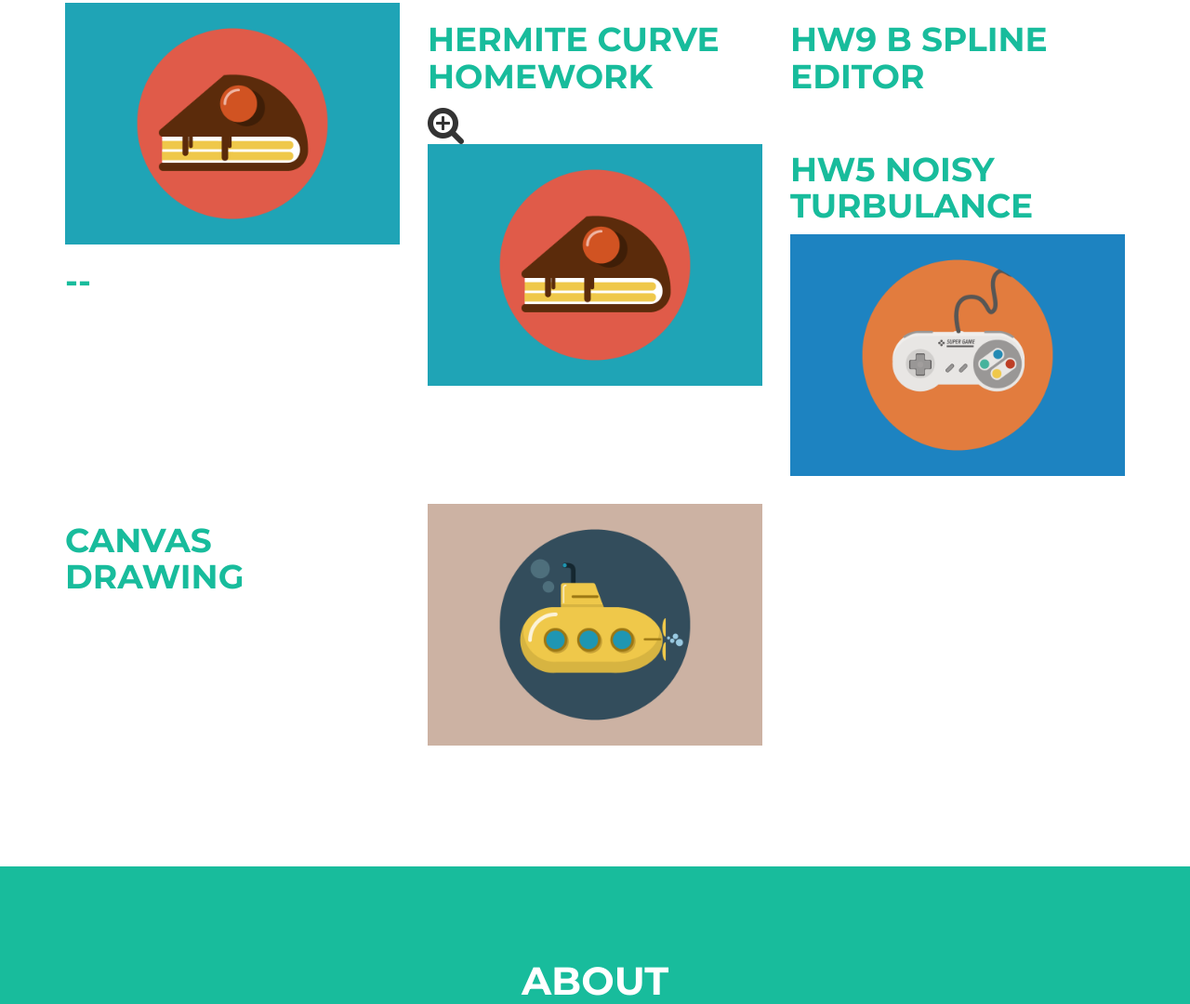
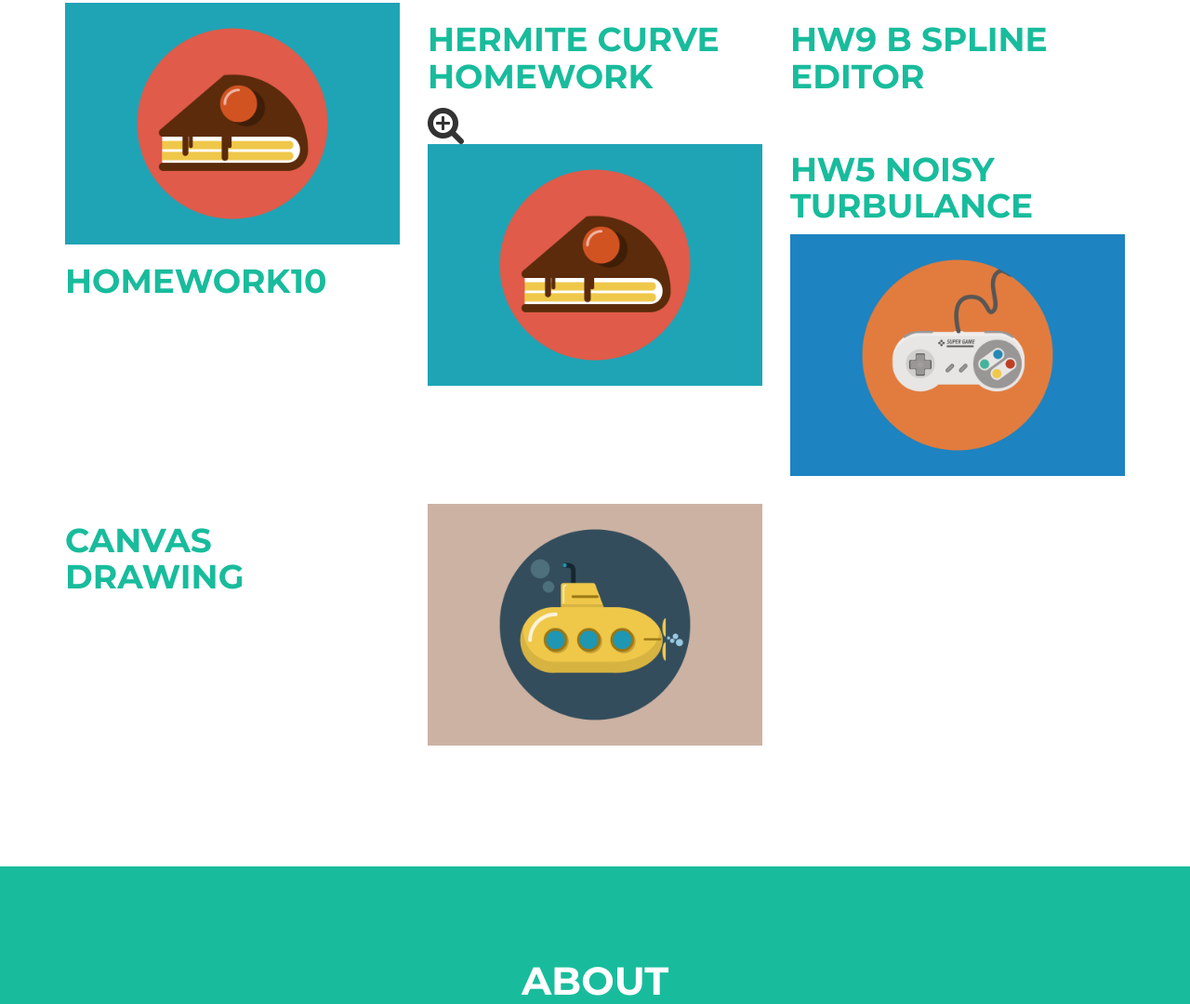
Before and after one commit to charliewang27/cg, a website: page index.html in a window 1280 px wide. Shown: the part 802-1882 px from the top of the page at 93% size. Drawn offline with nearby package versions, Linux system fonts and the light colour scheme.

Commit message:
Update index.html

```diff
--- a/index.html
+++ b/index.html
@@ -95,7 +95,7 @@
                 <div class="col-sm-4 portfolio-item">
                     <a href="#portfolioModal1" class="portfolio-link" data-toggle="modal">
                         <img src="img/portfolio/cake.png" class="img-responsive" alt="">
-                        <h1><a href ="CGHW/DancingStuff/index.html"> -- </a></h1>
+                        <h1><a href ="hw10/index.html"> homework10 </a></h1>
                     </a>
                 </div>
                 <div class="col-sm-4 portfolio-item">
```
